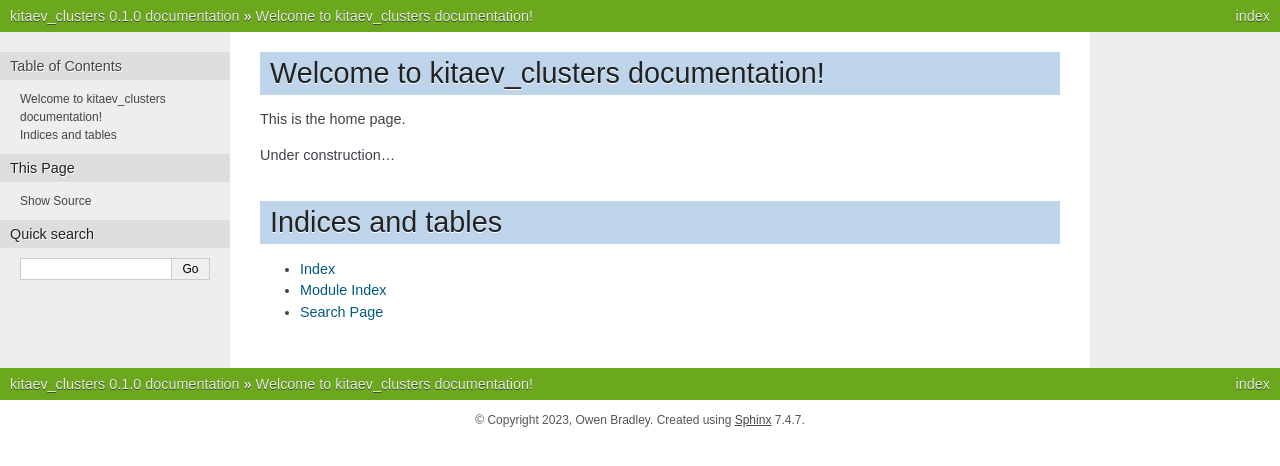
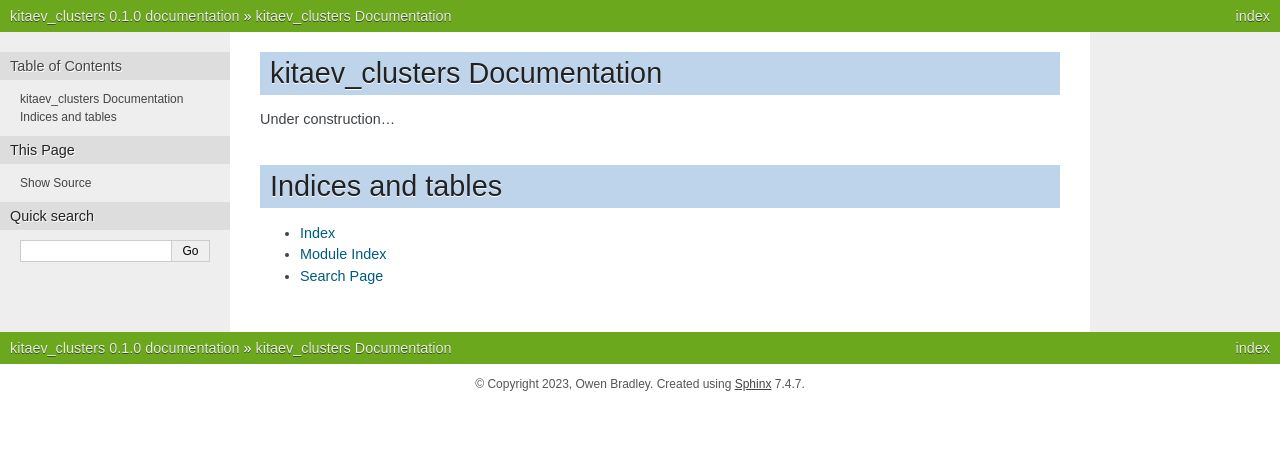
Before and after one commit to owenpb/kitaev_clusters, a Sphinx documentation site: the page built from docs/source/index.rst, in a window 1280 px wide. Shown: the top 466 px of the page. Built offline with Sphinx 7.4.7, drawn with Linux system fonts in a browser that asks for light colours.

```diff
--- a/README.rst
+++ b/README.rst
@@ -1,5 +1,5 @@
 ===============
-kitaev_clusters: Python package for Kitaev model exact diagonalization
+kitaev_clusters: Python package for Exact Diagonalization of the Kitaev Model
 ===============
 
 .. image:: https://readthedocs.org/projects/kitaev-clusters/badge/?version=latest
--- a/docs/source/index.rst
+++ b/docs/source/index.rst
@@ -3,10 +3,8 @@
    You can adapt this file completely to your liking, but it should at least
    contain the root `toctree` directive.
 
-Welcome to kitaev_clusters documentation!
+kitaev_clusters Documentation
 ==========================================
-
-This is the home page.
 
 Under construction...
 
```
